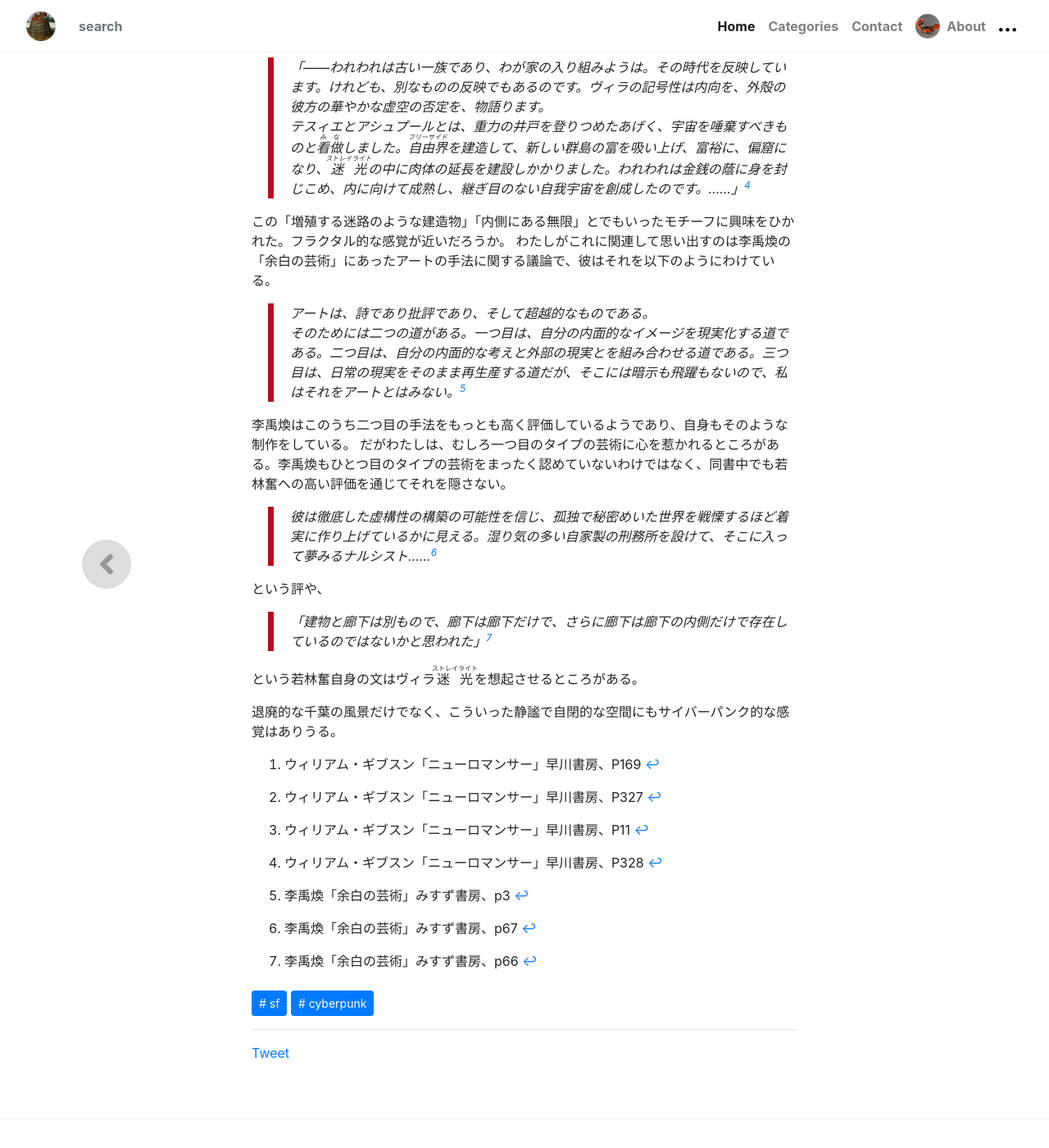
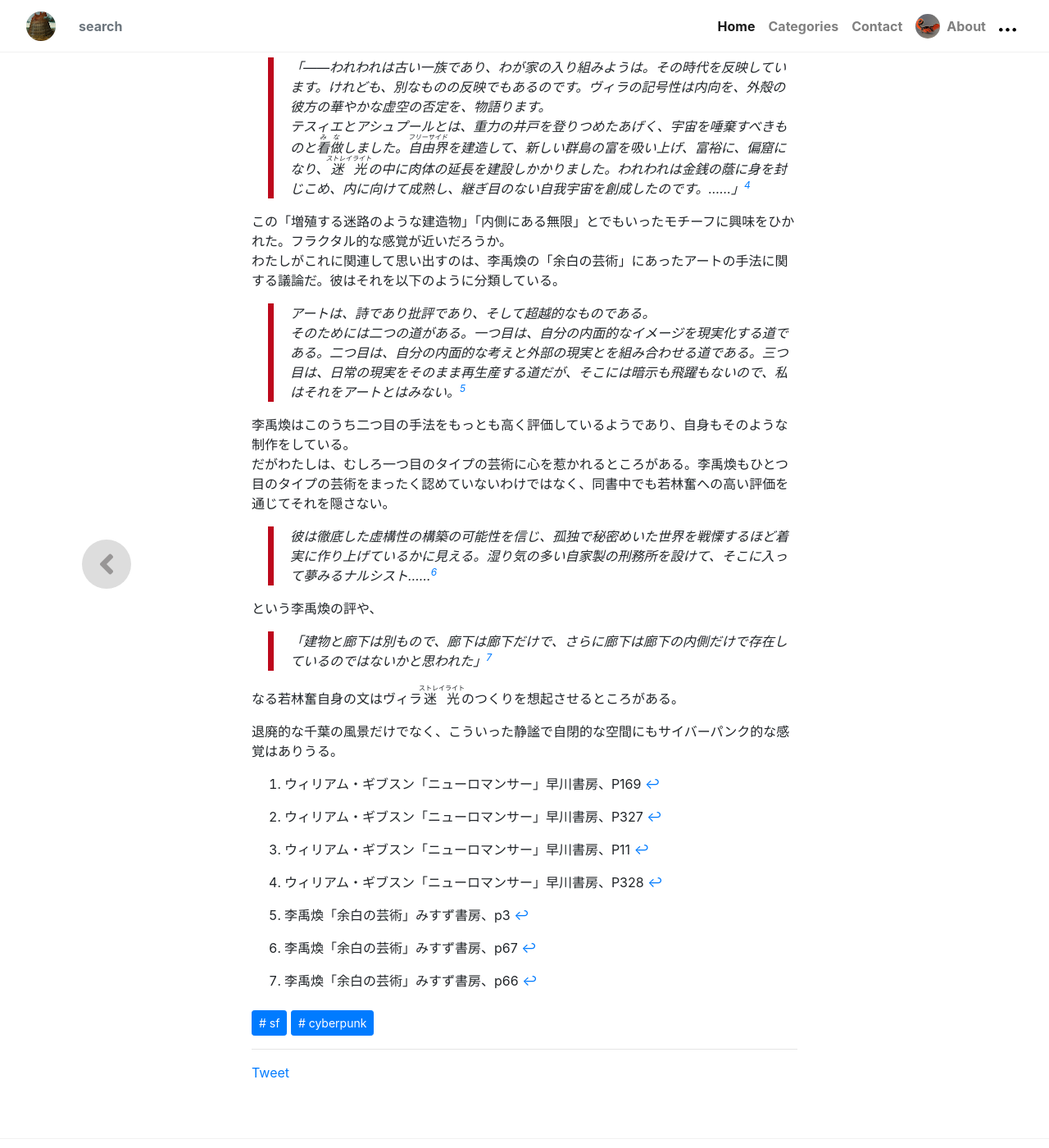
Before and after one commit to tenax66/babel, a Jekyll site: the page built from _posts/2024-02-07-neuromancer.md, in a window 1280 px wide and 1400 px high, scrolled down 2920 px. Shown: the whole window at 82% size. Built offline with Jekyll 4.4.1, drawn with Linux system fonts in a browser that asks for light colours; nearby versions of some CDN libraries; library files that are not in the unit come from our copies; comment, search, counter and statistics services are not loaded.

Commit message:
Update 2024-02-07-neuromancer.md

```diff
--- a/_posts/2024-02-07-neuromancer.md
+++ b/_posts/2024-02-07-neuromancer.md
@@ -60,7 +60,7 @@ SF の古典として手に取ったので、ハードボイルドな話の運
 > テスィエとアシュプールとは、重力の井戸を登りつめたあげく、宇宙を唾棄すべきものと<ruby>看做<rp>（</rp><rt>みな</rt><rp>）</rp></ruby>しました。<ruby>自由界<rp>（</rp><rt>フリーサイド</rt><rp>）</rp></ruby>を建造して、新しい群島の富を吸い上げ、富裕に、偏窟になり、<ruby>迷光<rp>（</rp><rt>ストレイライト</rt><rp>）</rp></ruby>の中に肉体の延長を建設しかかりました。われわれは金銭の蔭に身を封じこめ、内に向けて成熟し、継ぎ目のない自我宇宙を創成したのです。……」[^4]
 
 この「増殖する迷路のような建造物」「内側にある無限」とでもいったモチーフに興味をひかれた。フラクタル的な感覚が近いだろうか。
-わたしがこれに関連して思い出すのは李禹煥の「余白の芸術」にあったアートの手法に関する議論で、彼はそれを以下のようにわけている。
+わたしがこれに関連して思い出すのは、李禹煥の「余白の芸術」にあったアートの手法に関する議論だ。彼はそれを以下のように分類している。
 
 > アートは、詩であり批評であり、そして超越的なものである。
 > そのためには二つの道がある。一つ目は、自分の内面的なイメージを現実化する道である。二つ目は、自分の内面的な考えと外部の現実とを組み合わせる道である。三つ目は、日常の現実をそのまま再生産する道だが、そこには暗示も飛躍もないので、私はそれをアートとはみない。[^5]
@@ -70,11 +70,11 @@ SF の古典として手に取ったので、ハードボイルドな話の運
 
 > 彼は徹底した虚構性の構築の可能性を信じ、孤独で秘密めいた世界を戦慄するほど着実に作り上げているかに見える。湿り気の多い自家製の刑務所を設けて、そこに入って夢みるナルシスト……[^6]
 
-という評や、
+という李禹煥の評や、
 
 > 「建物と廊下は別もので、廊下は廊下だけで、さらに廊下は廊下の内側だけで存在しているのではないかと思われた」[^7]
 
-という若林奮自身の文はヴィラ<ruby>迷光<rp>（</rp><rt>ストレイライト</rt><rp>）</rp></ruby>を想起させるところがある。
+なる若林奮自身の文はヴィラ<ruby>迷光<rp>（</rp><rt>ストレイライト</rt><rp>）</rp></ruby>のつくりを想起させるところがある。
 
 退廃的な千葉の風景だけでなく、こういった静謐で自閉的な空間にもサイバーパンク的な感覚はありうる。
 
```
